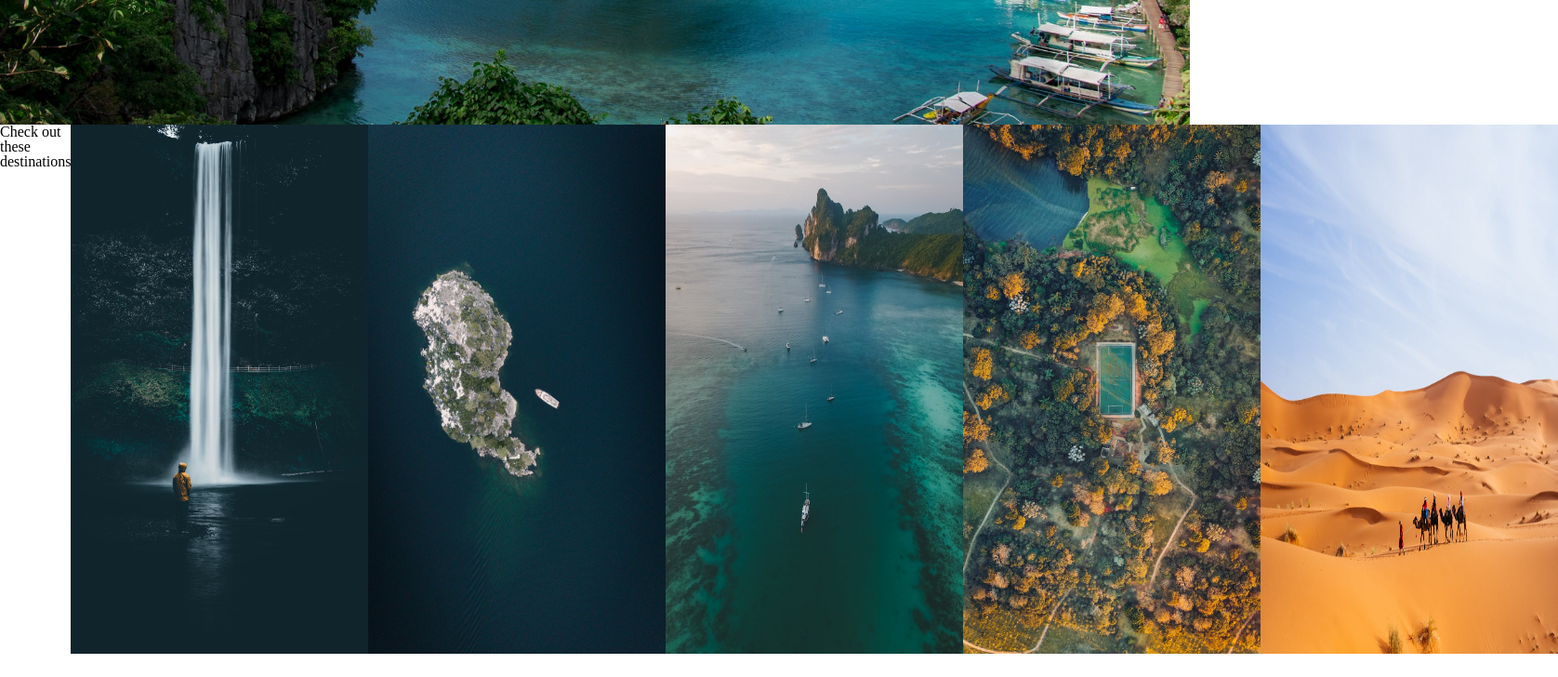
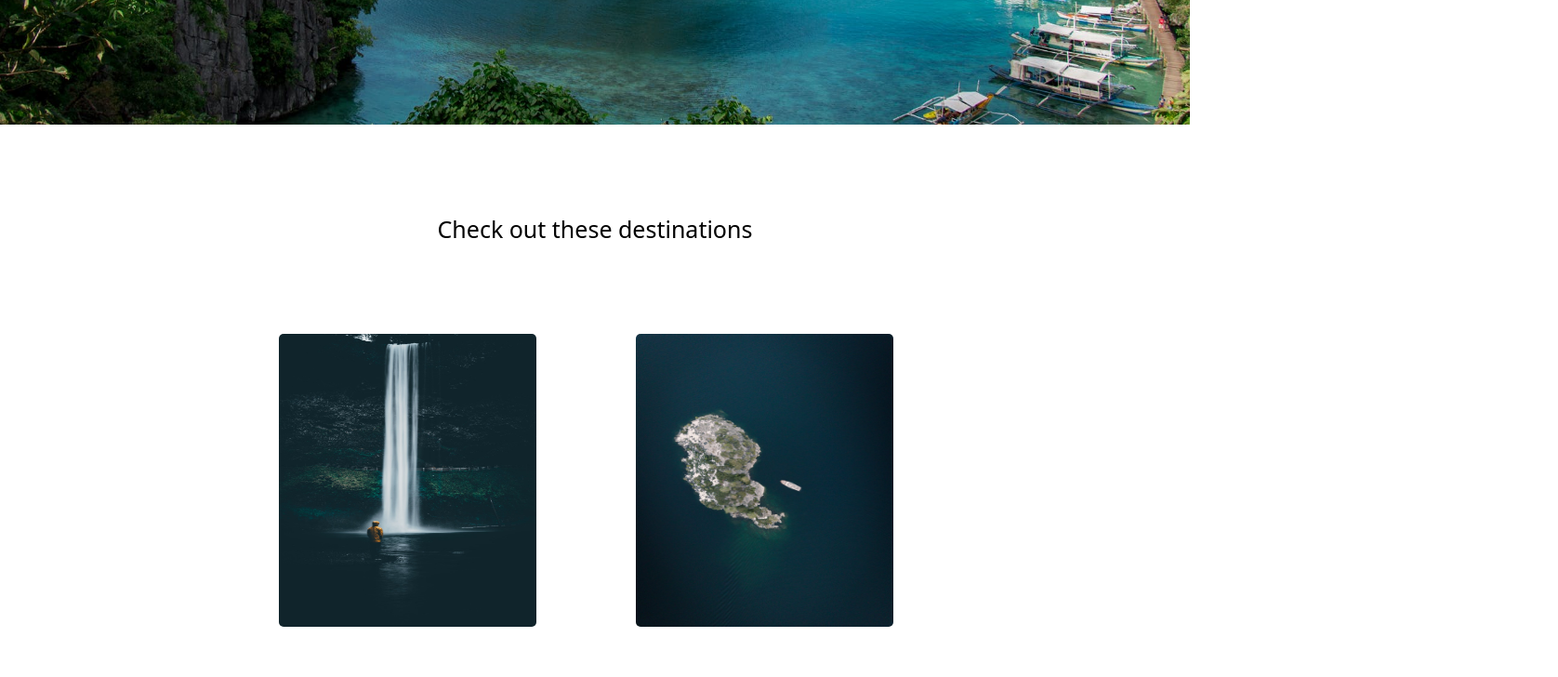
Before and after one commit to TevvinStrong/trvl, a React (Create React App) app: page / in a window 1280 px wide. Shown: the part 760-1488 px from the top of the page at 93% size, 1676 px wide, since content can reach past the window. Before the commit the page ends 1463 px from the top, so only its background shows below. Built offline with nearby package versions, Linux system fonts and the light colour scheme.

Commit message:
Grid works put images look weird

```diff
--- a/src/components/Collage/Collage.css
+++ b/src/components/Collage/Collage.css
@@ -1,9 +1,34 @@
 .collage-content {
-    display: flex;
+    /* display: flex;
     flex-direction: row;
-    flex-wrap: nowrap;
+    flex-wrap: nowrap; */
+}
+
+.collage-content h1 {
+    padding: 100px 0 100px 0;
+    font-size: 25px;
+    font-family: system-ui; /* This may need to change later on */
+    text-align: center;
+}
+
+.collage-content-grid {
+    justify-items: center;
+    padding: 0 5% 5% 5%;
+    display: grid;
+    grid-template-columns: 1fr 1fr 1fr;
+    grid-template-rows: 1fr 1fr 1fr;
+    gap: 0px 0px;
+    grid-template-areas:
+      "card card"
+      "card card card";
+}
+
+.collage-content-grid .row1 {
+    margin-left: 95%;
 }
 
 .collage-content img {
-    width: 25%;
+    width: 72%;
+    height: 64%;
+    border-radius: 5px;
 }
--- a/src/components/Collage/Collage.js
+++ b/src/components/Collage/Collage.js
@@ -14,12 +14,15 @@ const Collage = () => {
         <>
             <div className="collage">
                 <div className="collage-content">
-                    <h1>Check out these destinations</h1>
-                    <img src={Waterfall} alt="Photo of a person stading in front of a waterfall" />
-                    <img src={Boat} alt="Aerial photo of a boat in the ocean" />
-                    <img src={SailAway} alt="Sail Boats sailing close to island" />
-                    <img src={SoccerField} alt="Aerial photo of a soccer field" />
-                    <img src={Desert} alt="Photo of a camalback exchurange" />
+                <h1>Check out these destinations</h1>
+                    <div className="collage-content-grid">
+                        <img className='row1' src={Waterfall} alt="Photo of a person stading in front of a waterfall" />
+                        <img className='row1' src={Boat} alt="Aerial photo of a boat in the ocean" />
+                        <br /> {/* Cheap fix for 2/3 grid layout */}
+                        <img className='row2' src={SailAway} alt="Sail Boats sailing close to island" />
+                        <img className='row2' src={SoccerField} alt="Aerial photo of a soccer field" />
+                        <img className='row2' src={Desert} alt="Photo of a camalback exchurange" />
+                    </div>
                 </div>
             </div>
         </>
```
